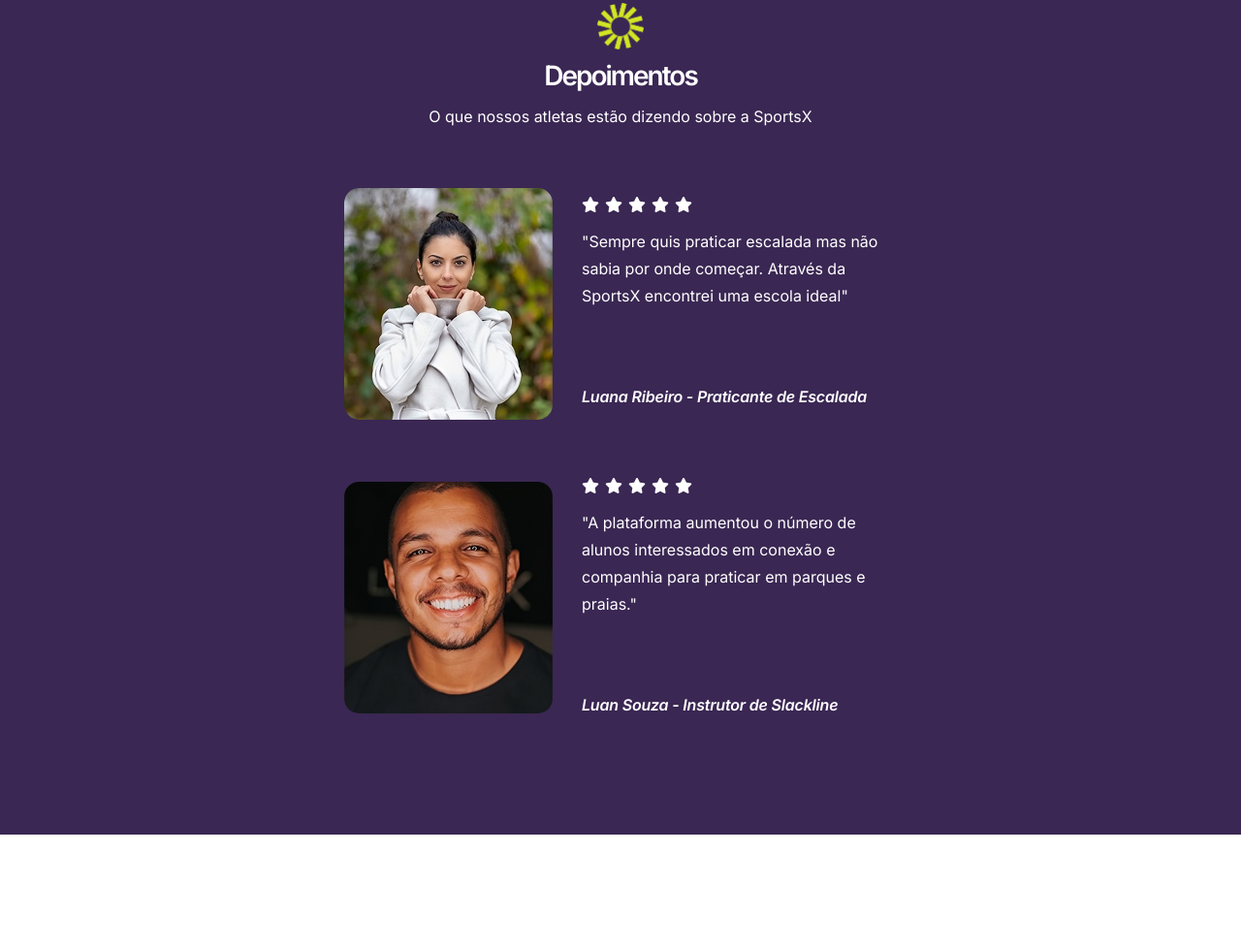
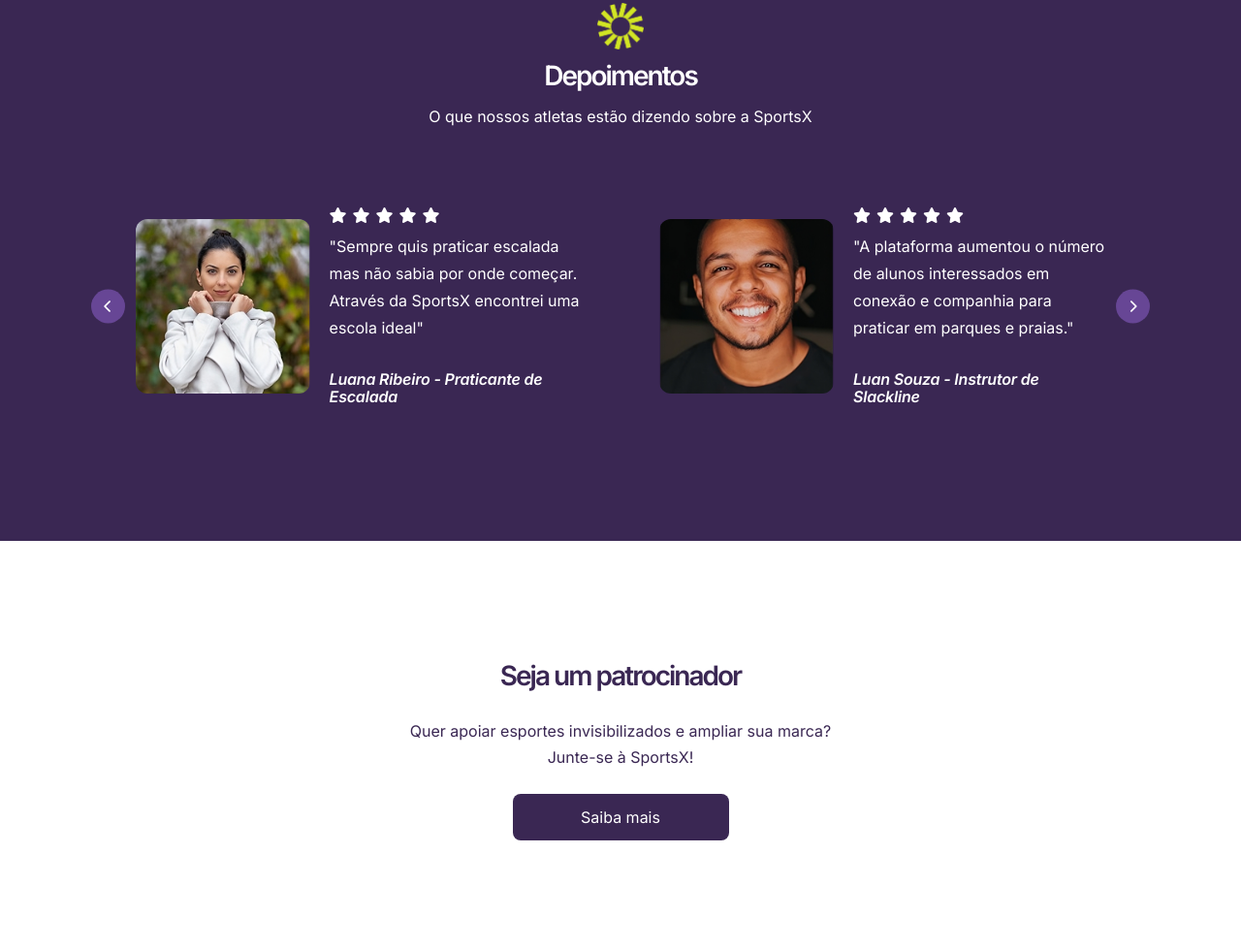
Before and after one commit to fiap-webdesign/enterprise-challenge-sportsx, a plain HTML site: page index.html in a window 1280 px wide. Shown: the part 2834-3812 px from the top of the page at 97% size. Drawn offline with Linux system fonts and the light colour scheme.

Commit message:
carrossel para depoimentos

```diff
--- a/css/style.css
+++ b/css/style.css
@@ -627,7 +627,7 @@
 .testimonial-content {
   display: flex;
   flex-direction: column;
-  gap: 16px;
+  gap: 10px;
 }
 
 .testimonial-rating {
@@ -646,9 +646,9 @@
   font-weight: 600;
   font-style: italic;
   font-size: 16px;
-  line-height: 28px;
+  line-height: 18px;
   letter-spacing: -0.2px;
-  margin-top: 60px;
+  margin-top: 20px;
 }
 
 @media (max-width: 1200px) {
@@ -1016,3 +1016,63 @@
   margin-bottom: 56px;
   text-align: left;
 }
+
+.testimonial-carousel {
+  position: relative;
+  overflow: hidden;
+  width: 100%;
+}
+
+.testimonial-track {
+  display: flex;
+  transition: transform 0.5s ease-in-out;
+  width: 100%;
+}
+
+.testimonial-slide {
+  display: flex;
+  justify-content: center;   /* centraliza os dois cards juntos */
+  align-items: stretch;
+  min-width: 100%;           /* cada slide ocupa toda a tela */
+  gap: 40px;
+  box-sizing: border-box;
+}
+
+.testimonial-card {
+  width: 45%;                 /* dois cards lado a lado */
+  max-width: 50%;
+  background: transparent;
+  padding: 20px;
+  display: flex;
+  align-items: center;        /* imagem e texto alinhados na vertical */
+  gap: 20px;
+}
+
+.testimonial-person {
+  width: 180px;
+  height: 180px;
+  object-fit: cover;
+  border-radius: 12px;
+  flex-shrink: 0;
+}
+
+.testimonial-content {
+  text-align: left;
+}
+
+.carousel-btn {
+  position: absolute;
+  top: 50%;
+  transform: translateY(-50%);
+  background: var(--color-primary, #674695);
+  color: #fff;
+  border: none;
+  padding: 10px;
+  cursor: pointer;
+  border-radius: 50%;
+  z-index: 10;
+  width: 35px;
+}
+
+.carousel-btn.prev { left: 10px; }
+.carousel-btn.next { right: 10px; }
--- a/index.html
+++ b/index.html
@@ -58,7 +58,7 @@
                     <li><a href="professores-e-parceiros.html#section-teachers">Professores e Parceiros</a></li>
                     <li><a href="#section-testimonials">Comunidade</a></li>
                     <li><a href="#section-sponsor">Seja um patrocinador</a></li>
-                    <li><a href="#" class="user-icon"><i class="fa-solid fa-user"></i></a></li>
+                    <li><a href="#" class="user-icon" title="Perfil do usuário"><i class="fa-solid fa-user"></i></a></li>
                 </ul>
             </nav>
 
@@ -256,7 +256,7 @@
         </div>
     </section>
 
-    <!-- Depoimentos  -->
+    <!-- Depoimentos -->
     <section id="section-testimonials" class="testimonials-section">
     <div class="container">
         <div class="section-header">
@@ -265,47 +265,93 @@
         <p class="section-subtitle">O que nossos atletas estão dizendo sobre a SportsX</p>
         </div>
 
-            <div class="testimonials-wrapper">
+        <div class="testimonial-carousel">
+        <button class="carousel-btn prev" title="Anterior depoimento"><i class="fa-solid fa-chevron-left"></i></button>
 
-                <!-- Depoimento Luana Ribeiro  -->
+        <div class="testimonial-track">
+            <!-- Slide 1 -->
+            <div class="testimonial-slide">
             <div class="testimonial-card">
-                    <img src="images/depoimentos-luana-ribeiro-escalada.png" alt="Luana Ribeiro"
-                        class="testimonial-person">
+                <img src="images/depoimentos-luana-ribeiro-escalada.png" alt="Luana Ribeiro" class="testimonial-person">
                 <div class="testimonial-content">
                 <div class="testimonial-rating">
-                            <i class="fa-solid fa-star"></i>
-                            <i class="fa-solid fa-star"></i>
-                            <i class="fa-solid fa-star"></i>
-                            <i class="fa-solid fa-star"></i>
-                            <i class="fa-solid fa-star"></i>
+                    <i class="fa-solid fa-star"></i><i class="fa-solid fa-star"></i><i class="fa-solid fa-star"></i><i class="fa-solid fa-star"></i><i class="fa-solid fa-star"></i>
                 </div>
-                        <blockquote>"Sempre quis praticar escalada mas não sabia por onde começar. Através da SportsX
-                            encontrei uma escola ideal"</blockquote>
+                <blockquote>"Sempre quis praticar escalada mas não sabia por onde começar. Através da SportsX encontrei uma escola ideal"</blockquote>
                 <cite>Luana Ribeiro - Praticante de Escalada</cite>
                 </div>
             </div>
 
-                <!-- Depoimento Luan Souza  -->
             <div class="testimonial-card">
-                    <img src="images/depoimentos-luan-souza-instrutor-slackline.png" alt="Luan Souza"
-                        class="testimonial-person">
+                <img src="images/depoimentos-luan-souza-instrutor-slackline.png" alt="Luan Souza" class="testimonial-person">
                 <div class="testimonial-content">
                 <div class="testimonial-rating">
-                            <i class="fa-solid fa-star"></i>
-                            <i class="fa-solid fa-star"></i>
-                            <i class="fa-solid fa-star"></i>
-                            <i class="fa-solid fa-star"></i>
-                            <i class="fa-solid fa-star"></i>
+                    <i class="fa-solid fa-star"></i><i class="fa-solid fa-star"></i><i class="fa-solid fa-star"></i><i class="fa-solid fa-star"></i><i class="fa-solid fa-star"></i>
                 </div>
-                        <blockquote>"A plataforma aumentou o número de alunos interessados em conexão e companhia para
-                            praticar
-                            em parques e praias."</blockquote>
+                <blockquote>"A plataforma aumentou o número de alunos interessados em conexão e companhia para praticar em parques e praias."</blockquote>
                 <cite>Luan Souza - Instrutor de Slackline</cite>
                 </div>
             </div>
             </div>
+
+            <!-- Slide 2 -->
+            <div class="testimonial-slide">
+            <div class="testimonial-card">
+                <img src="images/depoimento-carla-mendes.jpeg" alt="Carla Mendes" class="testimonial-person">
+                <div class="testimonial-content">
+                <div class="testimonial-rating">
+                    <i class="fa-solid fa-star"></i><i class="fa-solid fa-star"></i><i class="fa-solid fa-star"></i><i class="fa-solid fa-star"></i><i class="fa-solid fa-star"></i>
+                </div>
+                <blockquote>"O SportsX me ajudou a encontrar outros corredores da minha região. Agora treino em grupo e minha evolução foi incrível!"</blockquote>
+                <cite>Carla Mendes – Corredora Amadora</cite>
+                </div>
+            </div>
+
+            <div class="testimonial-card">
+                <img src="images/depoimentos-rafael-lima.png" alt="Rafael Lima" class="testimonial-person">
+                <div class="testimonial-content">
+                <div class="testimonial-rating">
+                    <i class="fa-solid fa-star"></i><i class="fa-solid fa-star"></i><i class="fa-solid fa-star"></i><i class="fa-solid fa-star"></i><i class="fa-solid fa-star"></i>
+                </div>
+                <blockquote>"Sempre quis experimentar esportes aquáticos e através da plataforma conheci uma escola de canoagem fantástica."</blockquote>
+                <cite>Rafael Lima – Praticante de Canoagem</cite>
+                </div>
+            </div>
+            </div>
+
+            <!-- Slide 3 -->
+            <div class="testimonial-slide">
+            <div class="testimonial-card">
+                <img src="images/depoimentos-bruna-oliveira.png" alt="Bruna Oliveira" class="testimonial-person">
+                <div class="testimonial-content">
+                <div class="testimonial-rating">
+                    <i class="fa-solid fa-star"></i><i class="fa-solid fa-star"></i><i class="fa-solid fa-star"></i><i class="fa-solid fa-star"></i><i class="fa-solid fa-star"></i>
+                </div>
+                <blockquote>"Graças ao SportsX encontrei parceiros para jogar vôlei de praia todos os finais de semana. Nunca mais fiquei sem equipe!"</blockquote>
+                <cite>Bruna Oliveira – Jogadora de Vôlei de Praia</cite>
+                </div>
+            </div>
+
+            <div class="testimonial-card">
+                <img src="images/depoimentos-diego-martins.png" alt="Diego Martins" class="testimonial-person">
+                <div class="testimonial-content">
+                <div class="testimonial-rating">
+                    <i class="fa-solid fa-star"></i><i class="fa-solid fa-star"></i><i class="fa-solid fa-star"></i><i class="fa-solid fa-star"></i><i class="fa-solid fa-star"></i>
+                </div>
+                <blockquote>"O app facilitou minha rotina como treinador, pois conectei rapidamente alunos interessados em aulas de alongamento e yoga."</blockquote>
+                <cite>Diego Martins – Instrutor de Yoga</cite>
+                </div>
+            </div>
+            </div>
+        </div>
+
+        <button class="carousel-btn next" title="Próximo depoimento"><i class="fa-solid fa-chevron-right"></i></button>
+
+        </div>
     </div>
     </section>
+
+
 
     <!-- Patrocinadores  -->
     <section id="section-sponsor" class="sponsor-section">
--- a/js/script.js
+++ b/js/script.js
@@ -14,3 +14,25 @@
         hamburgerIcon.classList.add("fa-bars");
     }
 });
+
+const track = document.querySelector(".testimonial-track");
+const slides = Array.from(track.children);
+const prevBtn = document.querySelector(".carousel-btn.prev");
+const nextBtn = document.querySelector(".carousel-btn.next");
+
+let currentIndex = 0;
+
+function updateCarousel() {
+  const slideWidth = slides[0].getBoundingClientRect().width;
+  track.style.transform = `translateX(-${currentIndex * slideWidth}px)`;
+}
+
+nextBtn.addEventListener("click", () => {
+  currentIndex = (currentIndex + 1) % slides.length;
+  updateCarousel();
+});
+
+prevBtn.addEventListener("click", () => {
+  currentIndex = (currentIndex - 1 + slides.length) % slides.length;
+  updateCarousel();
+});
```
Also changed, not shown: images/depoimento-carla-mendes.jpeg (added), 3 other files. Lines whose indentation alone changed are shown as unchanged.
